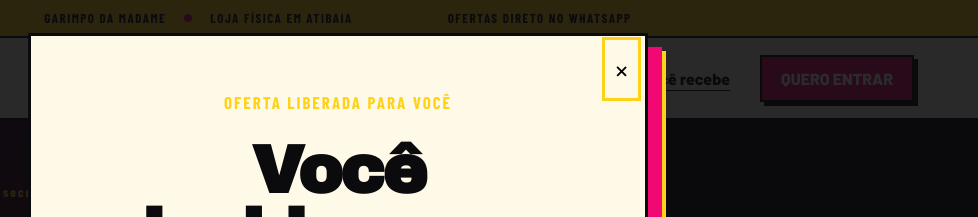
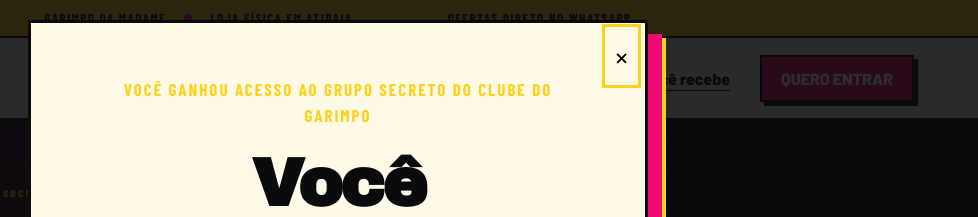
Before and after one commit to nonexistent99/garimpo-da-madame, a website: page public/index.html in a window 1280 px wide. Shown: the top 217 px of the page, 302-1280 px from the left. Drawn offline with nearby package versions, Linux system fonts and the light colour scheme; no server answers; a web font is replaced by a local one.

Commit message:
copy: update reward popup access message

```diff
--- a/public/index.html
+++ b/public/index.html
@@ -211,7 +211,7 @@
     <button class="close reward-close" type="button" aria-label="Fechar oferta">×</button>
     <div class="reward-confetti" aria-hidden="true"><i></i><i></i><i></i><i></i><i></i><i></i><i></i><i></i></div>
     <section id="rewardClaim" class="reward-stage">
-      <p class="eyebrow">OFERTA LIBERADA PARA VOCÊ</p>
+      <p class="eyebrow">VOCÊ GANHOU ACESSO AO GRUPO SECRETO DO CLUBE DO GARIMPO</p>
       <h2 id="rewardTitle">Você desbloqueou <span>75% OFF.</span></h2>
       <p>O desconto é no acesso anual ao VIP Garimpo. Depois de entrar, você acompanha produtos selecionados com até 90% OFF. Deixe seu WhatsApp e arraste para liberar.</p>
       <label class="field" for="rewardPhone"><span>Seu WhatsApp</span><input id="rewardPhone" autocomplete="tel" inputmode="tel" maxlength="15" placeholder="(11) 99999-9999" aria-describedby="rewardPhoneHint"></label>
```
